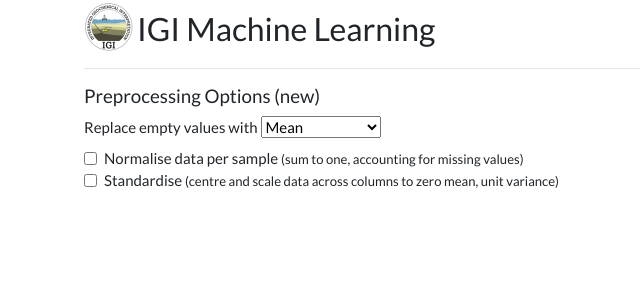
After one commit to igi-chris/Spike.MachineLearning, a Flask app: template templates/preprocessing.html in a window 1280 px wide. The commit adds this page. Shown: the top 300 px of the page, without its empty margins (146-786 px from the left). Run offline with Flask 2, Linux system fonts and the light colour scheme; the template is opened without the code that fills it, so the values that code supplies are empty; some libraries are stand-ins or nearby versions.

Commit message:
attempting to break up templates
Tried preproc ext base & bring into reg via super() - not showing

```diff
--- a/static/main.js
+++ b/static/main.js
@@ -9,6 +9,11 @@ window.onload = function() {
         var webViewMsg = document.getElementById("is-webview");
         if (webViewMsg) {
             webViewMsg.innerHTML="webview"
+        }
+        // do the other way around (show if not web view then it doesn't show then disappear)
+        var restartLnk = document.getElementById("restart");
+        if (restartLnk) {
+            restartLnk.style.visibility = "hidden";
         }
         postMsgToWebViewHost('notification', 'ML web app started via WebView');
     }
--- a/templates/base.html
+++ b/templates/base.html
@@ -25,7 +25,10 @@
             </h3>
         </div>
         <hr>
-        {% block content %}{% endblock %}
+        {% block content %}
+            {% block preprocessing %}
+            {% endblock preprocessing %}
+        {% endblock content %}
         <!-- <footer class="navbar fixed-bottom">
             <div class="row">
                 <div class="col">
--- /dev/null
+++ b/templates/preprocessing.html
@@ -0,0 +1,51 @@
+{% extends "base.html" %}
+
+{% block preprocessing %}
+<fieldset class="form-group">
+    <h5>Preprocessing Options (new)</h5>
+
+    <!--null replacement-->
+    <label for="null-replacement">Replace empty values with</label>
+    <select id="null-replacement" name="null_replacement" required>
+        <option value="mean" {% if args.null_replacement=='mean' %} selected {% endif %}>
+            Mean
+        </option>
+        <option value="median" {% if args.null_replacement=='median' %} selected {% endif %}>
+            Median
+        </option>
+        <option value="most_frequent" {% if args.null_replacement=='most_frequent' %} selected {% endif %}>
+            Most Frequent
+        </option>
+        <option value="constant" {% if args.null_replacement=='constant' %} selected {% endif %}>
+            Constant
+        </option>
+    </select>
+    <input type="number" id="fill-value" name="fill_value" step="0.001"
+        style="visibility: hidden; width: 100px; height: 23px" {% if args.null_replacement=='constant' %}
+        value="{{args.fill_value}}" {% endif %}>
+
+    <!--normalise option-->
+    <div class="form-check">
+        <input class="form-check-input" type="checkbox" id="check-normalise" name="check_normalise"
+            {{ 'checked=""' if args.normalise else '' }}>
+        <label class="form-check-label" for="check-normalise">
+            Normalise data per sample
+            <small>
+                (sum to one, accounting for missing values)
+            </small>
+        </label>
+    </div>
+
+    <!--standardise option-->
+    <div class="form-check">
+        <input class="form-check-input" type="checkbox" id="check-standardise" name="check_standardise"
+            {{ 'checked=""' if args.standardise else '' }}>
+        <label class="form-check-label" for="check-standardise">
+            Standardise
+            <small>
+                (centre and scale data across columns to zero mean, unit variance)
+            </small>
+        </label>
+    </div>
+</fieldset>
+{% endblock %}
```
Also changed, not shown: templates/regression.html (+5 -48 lines).
